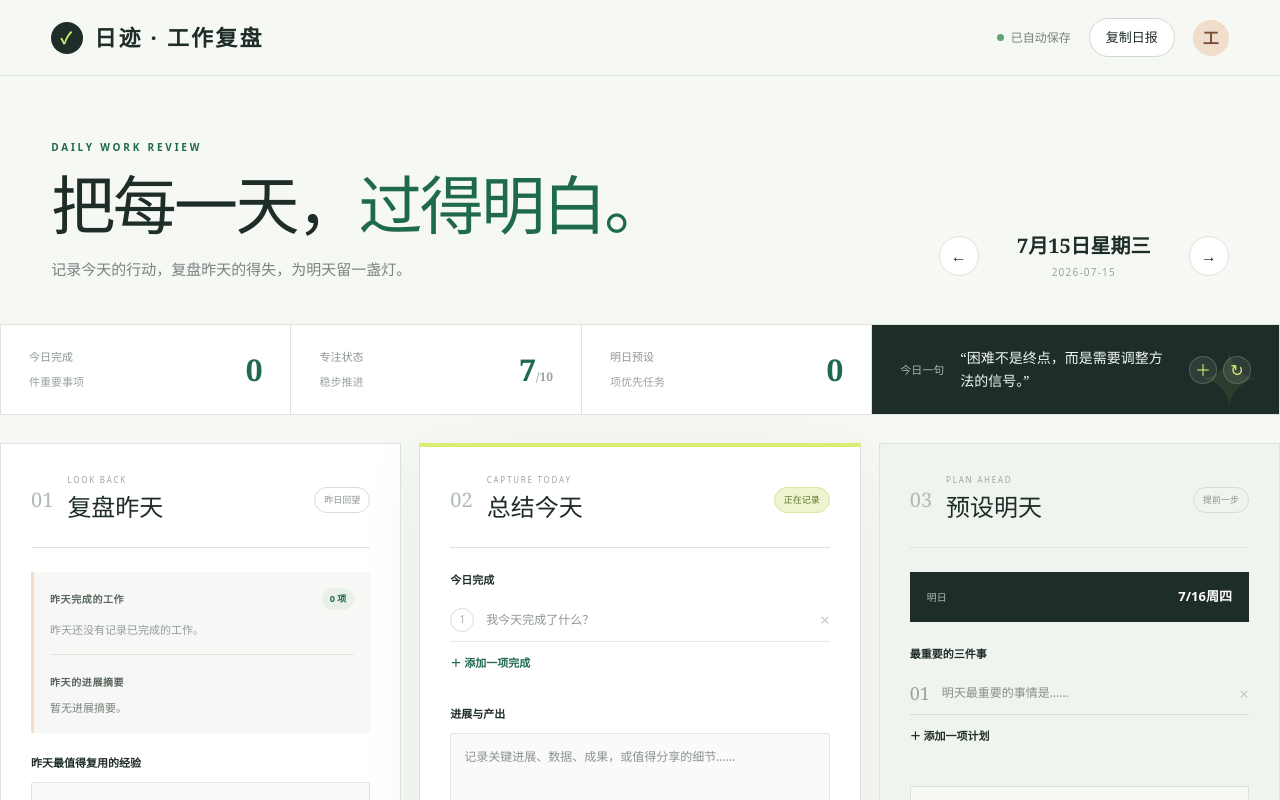
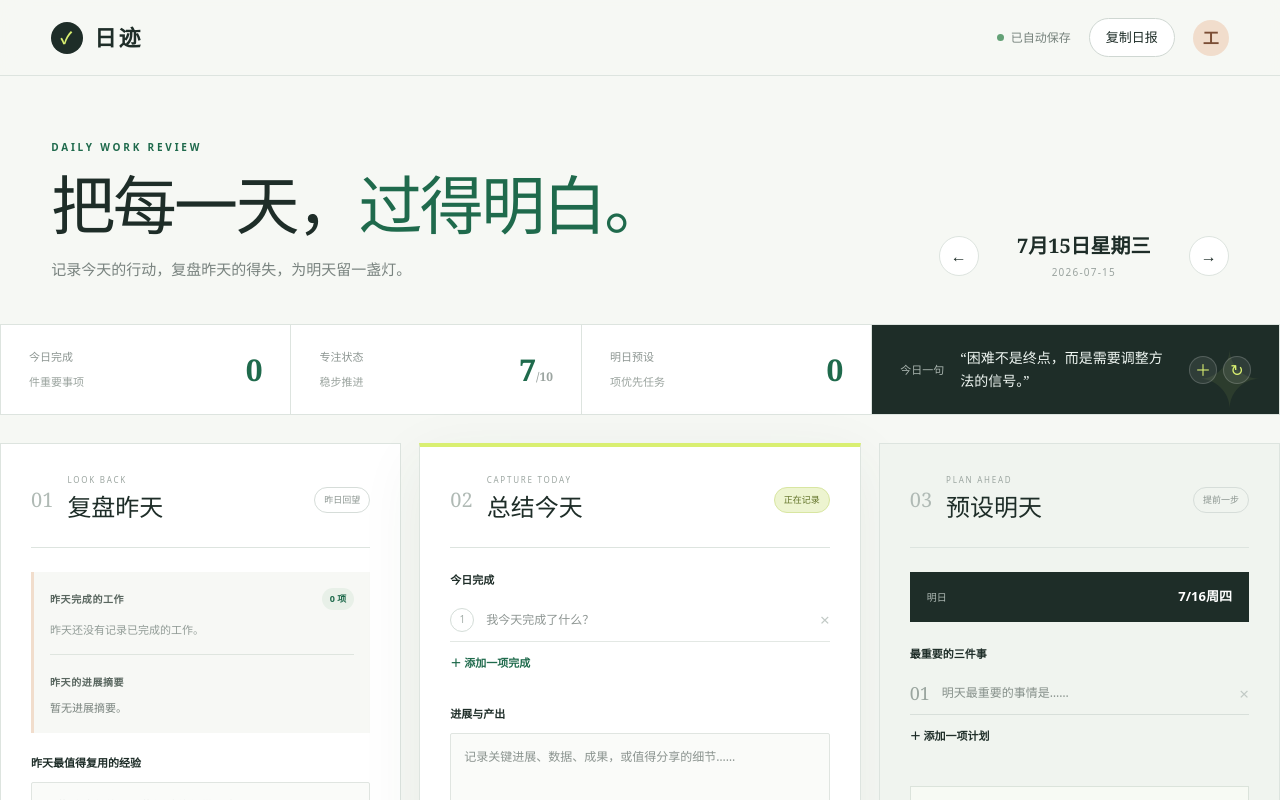
Before and after one commit to inentropy/daily-work-review, a Next.js app: page / in a window 1280 px wide. Shown: the top 800 px of the page. Built offline with nearby package versions, Linux system fonts and the light colour scheme.

Commit message:
Test source-based deployment

```diff
--- a/app/page.tsx
+++ b/app/page.tsx
@@ -234,7 +234,7 @@ export default function Home() {
   return (
     <main>
       <header className="topbar">
-        <a className="brand" href="#"><span className="brand-mark">✓</span><span>日迹 · 工作复盘</span></a>
+        <a className="brand" href="#"><span className="brand-mark">✓</span><span>日迹</span></a>
         <div className="top-actions">
           <span className={`save-state ${saved ? "" : "saving"}`}><i />{saved ? "已自动保存" : "正在保存"}</span>
           <button className="ghost-btn" onClick={copyReport}>复制日报</button>
```
